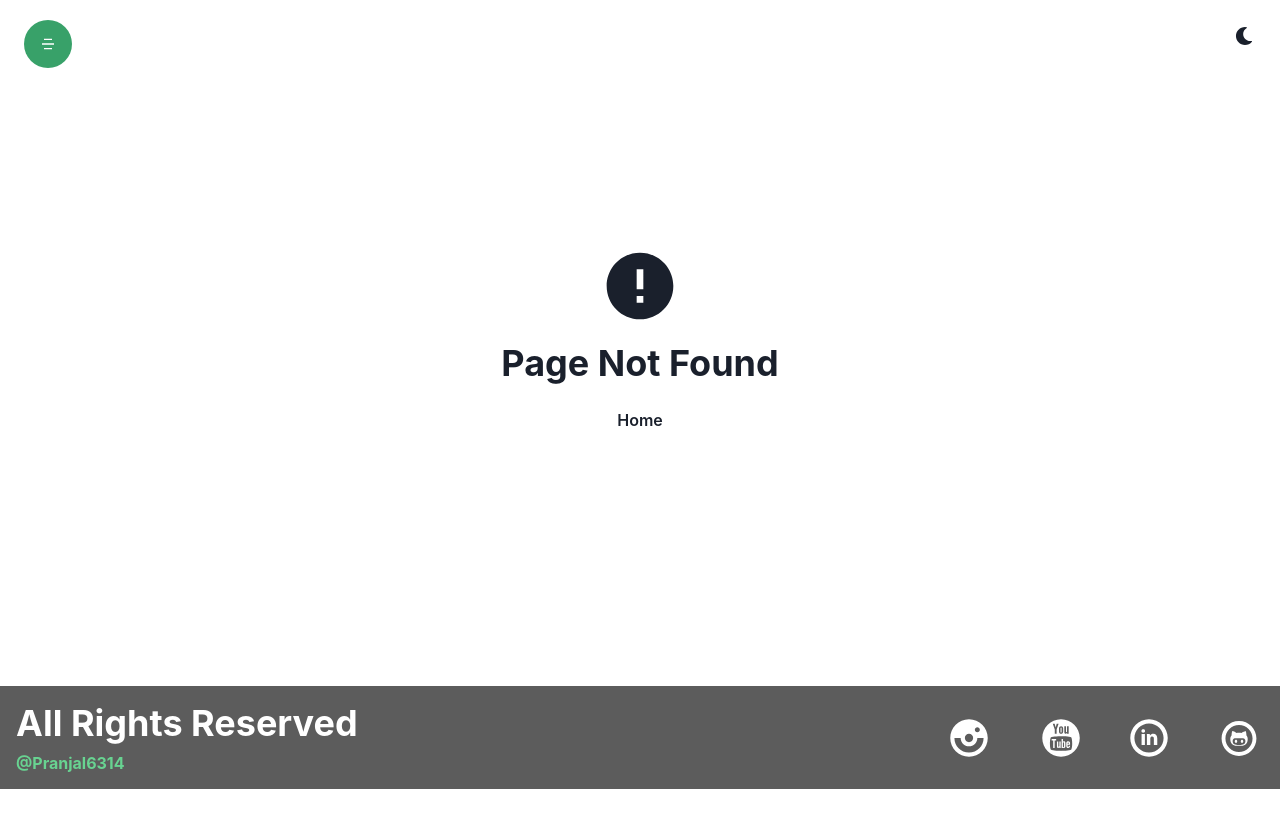
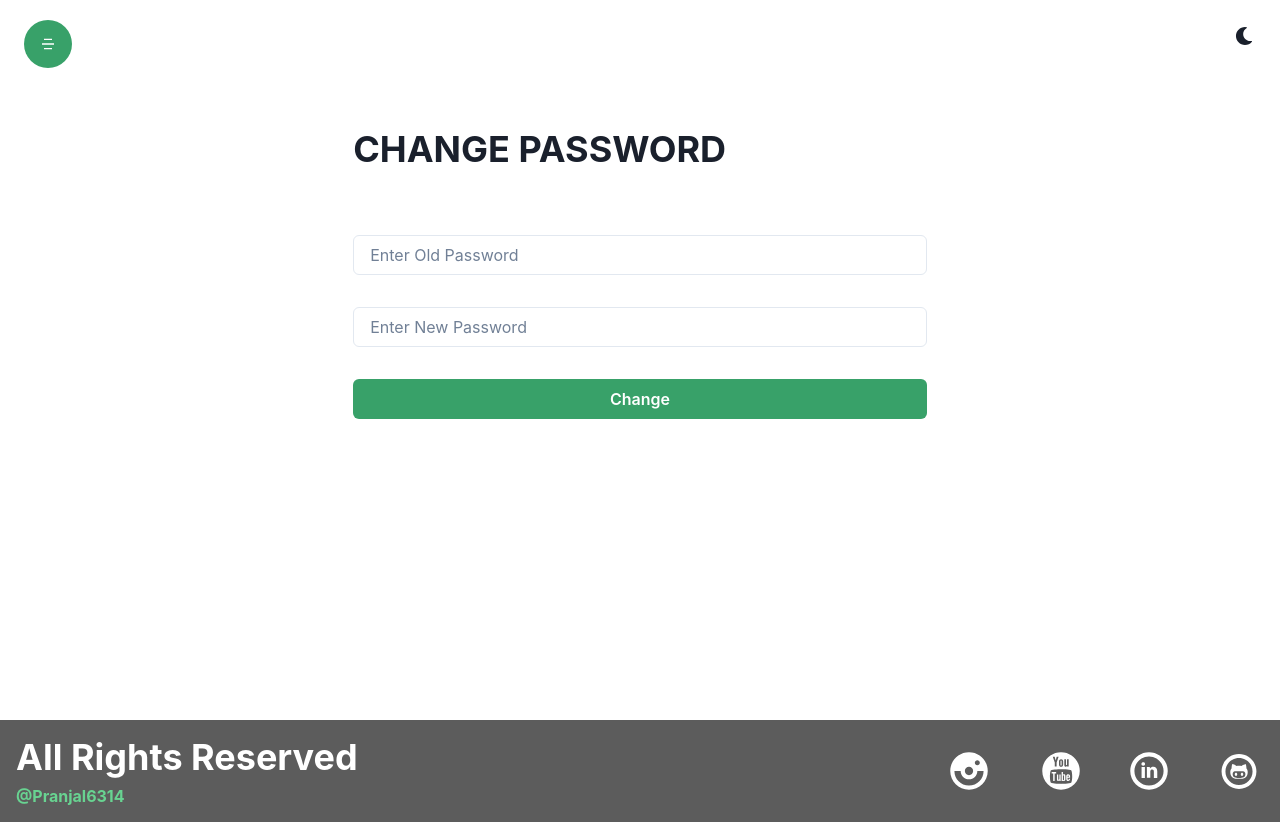
Before and after one commit to pranjal6314/MERN-PROJECT, a React (Create React App) app in the folder learnup/: page /changepassword in a window 1280 px wide. Before the commit this address had no page. Before the commit the page ends 800 px from the top, so only its background shows below. Built offline with nearby package versions, Linux system fonts and the light colour scheme.

Commit message:
change password done

```diff
--- a/learnup/src/App.js
+++ b/learnup/src/App.js
@@ -17,6 +17,8 @@ import PaymentFail from './components/Payment/PaymentFail';
 import NotFound from './components/NotFound/NotFound';
 import CoursePage from './components/CoursePage/CoursePage';
 import Profile from './components/Profile/Profile';
+import ChangePassword from './components/Profile/ChangePassword';
+import UpdateProfile from './components/Profile/UpdateProfile';
 function App() {
   window.addEventListener('contextmenu', e => {
     e.preventDefault();
@@ -27,6 +29,8 @@ function App() {
       <Routes>
         <Route path="/" element={<Home />} />
         <Route path="/profile" element={<Profile />} />
+        <Route path="/changepassword" element={<ChangePassword />} />
+        <Route path="/updateprofile" element={<UpdateProfile />} />
         <Route path="/courses" element={<Courses />} />
         <Route path="/courses/:id" element={<CoursePage />} />
         <Route path="/contact" element={<Contact />} />
--- /dev/null
+++ b/learnup/src/components/Profile/ChangePassword.jsx
@@ -0,0 +1,23 @@
+import { Container, Heading, VStack, Input, Button } from '@chakra-ui/react'
+import React from 'react'
+
+const ChangePassword = () => {
+    const [Oldpassword, setOldPassword] = React.useState("")
+    const [Newpassword, setNewPassword] = React.useState("")
+    return <Container py="16" minH={'90vh'}>
+        <form >
+            < Heading textTransform={"uppercase"} children="Change Password" my='16' textAlign={['center', 'left']} />
+            <VStack spacing={"8"}>
+                <Input required autoComplete="on" value={Oldpassword}
+                    onChange={(e) => setOldPassword(e.target.value)} placeholder="Enter Old Password" type={"password"} focusBorderColor="green.500" />
+
+                <Input required autoComplete="on" value={Newpassword}
+                    onChange={(e) => setNewPassword(e.target.value)} placeholder="Enter New Password" type={"password"} focusBorderColor="green.500" />
+                <Button colorScheme={"green"} w='full' type='submit'>Change</Button>
+            </VStack>
+        </form>
+
+    </Container >
+}
+
+export default ChangePassword
--- /dev/null
+++ b/learnup/src/components/Profile/UpdateProfile.jsx
@@ -0,0 +1,11 @@
+import React from 'react'
+
+const UpdateProfile = () => {
+    return (
+        <div>
+
+        </div>
+    )
+}
+
+export default UpdateProfile
```
Also changed, not shown: 1 other file (tests, documents, lock files or other folders).
